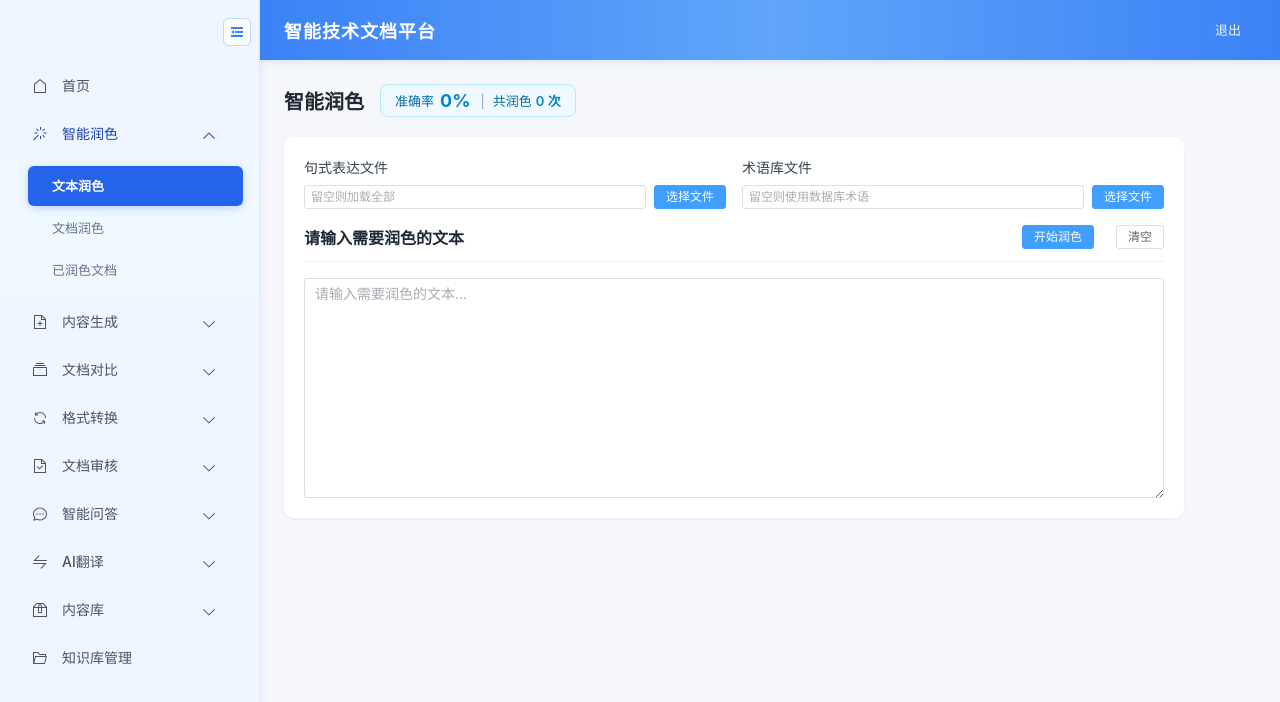
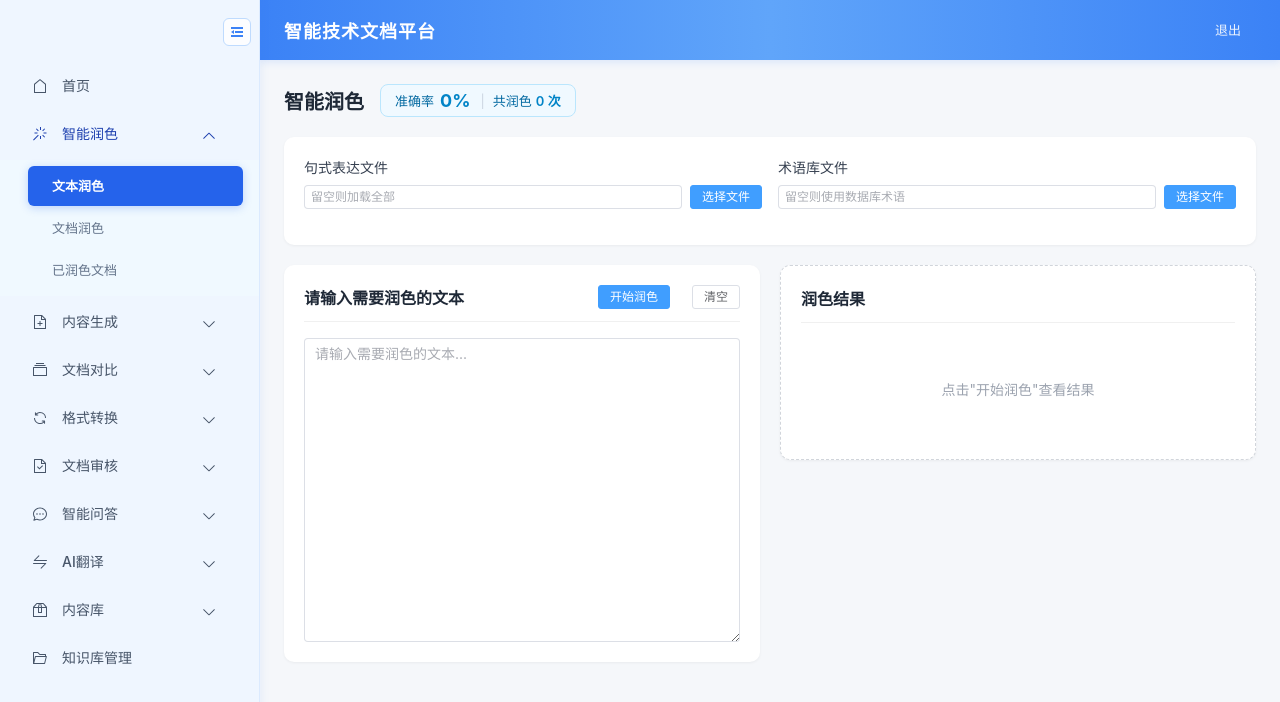
Before and after one commit to caoyuanyuan-glitch/smart-doc-platform, a Vue app in the folder frontend/: page /polish in a window 1280 px wide. Shown: the top 702 px of the page. Built offline with nearby package versions, Linux system fonts and the light colour scheme; no server answers.

Commit message:
feat: 左右分栏布局(输入左+结果右)+统计卡片修复(异步加载+错误日志)

```diff
--- a/frontend/src/views/Polish.vue
+++ b/frontend/src/views/Polish.vue
@@ -62,13 +62,13 @@
         <div class="stats-card">
           <span class="stats-label">准确率</span>
           <span class="stats-value">{{ feedbackStats.averageAccuracy }}%</span>
-          <span class="stats-sep">|</span>
+          <span class="stats-divider">|</span>
           <span class="stats-label">共润色</span>
           <span class="stats-count">{{ feedbackStats.totalCount }} 次</span>
         </div>
       </div>
 
-      <!-- 文件选择行：句式 + 术语 同行 -->
+      <!-- 文件选择行 -->
       <div class="panel">
         <div class="file-select-row">
           <div class="file-select-col">
@@ -88,6 +88,12 @@
             </div>
           </div>
         </div>
+      </div>
+
+      <!-- 左右分栏：输入 + 结果 -->
+      <div class="content-row">
+        <div class="content-left">
+          <div class="panel">
             <div class="panel-header">
               <span>请输入需要润色的文本</span>
               <div class="panel-actions">
@@ -98,29 +104,37 @@
             <el-input
               v-model="originalText"
               type="textarea"
-          :rows="10"
+              :rows="14"
               placeholder="请输入需要润色的文本..."
             />
           </div>
-
-      <!-- 润色结果行 -->
-      <div v-if="result" class="panel">
+        </div>
+        <div class="content-right">
+          <div v-if="result" class="panel result-panel">
             <div class="panel-header">
               <span>润色结果</span>
               <div class="panel-actions">
                 <el-tag type="info" size="small">修改 {{ result.changes }} 处</el-tag>
-            <el-button size="small" @click="copyResult">复制结果</el-button>
-            <el-button size="small" @click="downloadResult">导出文档</el-button>
+                <el-button size="small" @click="copyResult">复制</el-button>
+                <el-button size="small" @click="downloadResult">导出</el-button>
               </div>
             </div>
-        <div class="result-grid">
-          <div class="result-col">
+            <div class="result-grid-vertical">
+              <div class="result-col-v">
                 <div class="col-title"><span class="dot dot-blue"></span>原文</div>
-            <div class="col-content">{{ result.original }}</div>
+                <div class="col-content col-content-compact">{{ result.original }}</div>
               </div>
-          <div class="result-col">
+              <div class="result-col-v">
                 <div class="col-title"><span class="dot dot-green"></span>润色结果</div>
-            <div class="col-content">{{ result.polished }}</div>
+                <div class="col-content col-content-compact">{{ result.polished }}</div>
+              </div>
+            </div>
+          </div>
+          <div v-else class="panel result-placeholder">
+            <div class="panel-header">
+              <span>润色结果</span>
+            </div>
+            <div class="placeholder-text">点击"开始润色"查看结果</div>
           </div>
         </div>
       </div>
@@ -130,10 +144,14 @@
         <div class="panel-header">
           <span>意见反馈</span>
         </div>
+        <div class="feedback-row">
+          <div class="feedback-left">
             <div class="form-item">
               <label class="form-label">准确率评分 (0-100%)</label>
               <el-slider v-model="feedbackAccuracy" :min="0" :max="100" :step="5" show-input />
             </div>
+          </div>
+          <div class="feedback-right">
             <div class="form-item">
               <label class="form-label">需要修正的词语</label>
               <el-input
@@ -143,15 +161,19 @@
                 placeholder="每行一条，格式：非标准词 → 标准词&#10;例如：移液枪 → 移液器"
               />
             </div>
+          </div>
+        </div>
+        <div class="feedback-bottom">
           <div class="form-item">
-          <label class="form-label">写入目标（将自动写入上方选中的对应文件）</label>
+            <label class="form-label">写入目标（将写入上方选中的对应文件）</label>
             <el-radio-group v-model="feedbackTarget">
               <el-radio value="terminology">术语库文件</el-radio>
               <el-radio value="sentence_guide">句式表达文件</el-radio>
             </el-radio-group>
           </div>
-        <div class="form-item" style="text-align: right">
+          <div style="text-align: right">
             <el-button type="primary" :loading="feedbackLoading" @click="submitFeedback">提交反馈</el-button>
+          </div>
         </div>
       </div>
     </div>
@@ -523,22 +545,22 @@ async function submitFeedback() {
 async function loadFeedbackStats() {
   try {
     const resp = await polishAPI.getFeedbackStats()
-    feedbackStats.value = resp.data || { totalCount: 0, averageAccuracy: 0 }
+    feedbackStats.value = { totalCount: resp.data.total_count || 0, averageAccuracy: resp.data.average_accuracy || 0 }
   } catch (e) {
-    // 静默失败，不影响主流程
+    console.error('加载准确率统计失败:', e)
   }
 }
 
-onMounted(() => {
+onMounted(async () => {
   loadKnowledgeTree()
-  loadFeedbackStats()
+  await loadFeedbackStats()
 })
 </script>
 
 <style scoped>
 .polish-container {
   padding: 0;
-  max-width: 900px;
+  max-width: 1100px;
 }
 
 .page-title {
@@ -578,14 +600,92 @@ onMounted(() => {
   margin: 0 2px;
 }
 
-.stats-sep {
-  color: #94a3b8;
+.stats-divider {
+  color: #cbd5e1;
   margin: 0 4px;
 }
 
 .stats-count {
   color: #0284c7;
   font-weight: 600;
+}
+
+/* 左右分栏 */
+.content-row {
+  display: flex;
+  gap: 20px;
+  align-items: flex-start;
+}
+
+.content-left {
+  flex: 1;
+  min-width: 0;
+}
+
+.content-right {
+  flex: 1;
+  min-width: 0;
+}
+
+/* 结果面板 */
+.result-panel {
+  margin-bottom: 0;
+}
+
+.result-placeholder {
+  border: 1px dashed #d1d5db;
+  background: #fafbfc;
+}
+
+.placeholder-text {
+  text-align: center;
+  padding: 40px 20px;
+  color: #9ca3af;
+  font-size: 14px;
+}
+
+/* 垂直结果网格 */
+.result-grid-vertical {
+  display: flex;
+  flex-direction: column;
+  gap: 12px;
+}
+
+.result-col-v {
+  background: #fafbfc;
+  border: 1px solid #e5e7eb;
+  border-radius: 8px;
+  overflow: hidden;
+}
+
+.col-content-compact {
+  min-height: 100px;
+  max-height: 200px;
+  overflow-y: auto;
+}
+
+/* 意见反馈布局 */
+.feedback-row {
+  display: flex;
+  gap: 20px;
+}
+
+.feedback-left {
+  flex: 0 0 280px;
+}
+
+.feedback-right {
+  flex: 1;
+  min-width: 0;
+}
+
+.feedback-bottom {
+  display: flex;
+  justify-content: space-between;
+  align-items: center;
+  margin-top: 8px;
+  padding-top: 12px;
+  border-top: 1px solid #f3f4f6;
 }
 
 .panel {
```
Lines whose indentation alone changed are shown as unchanged.
